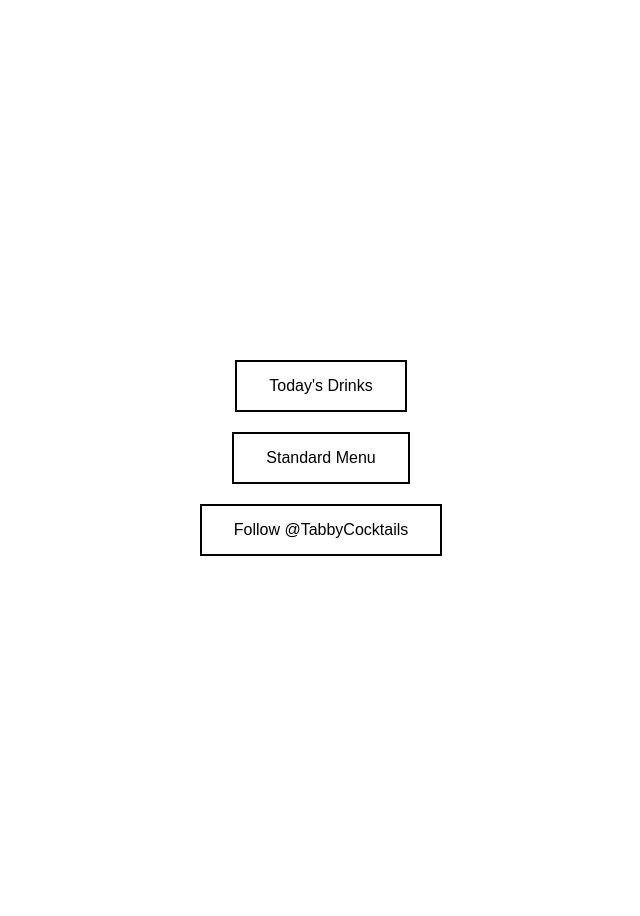
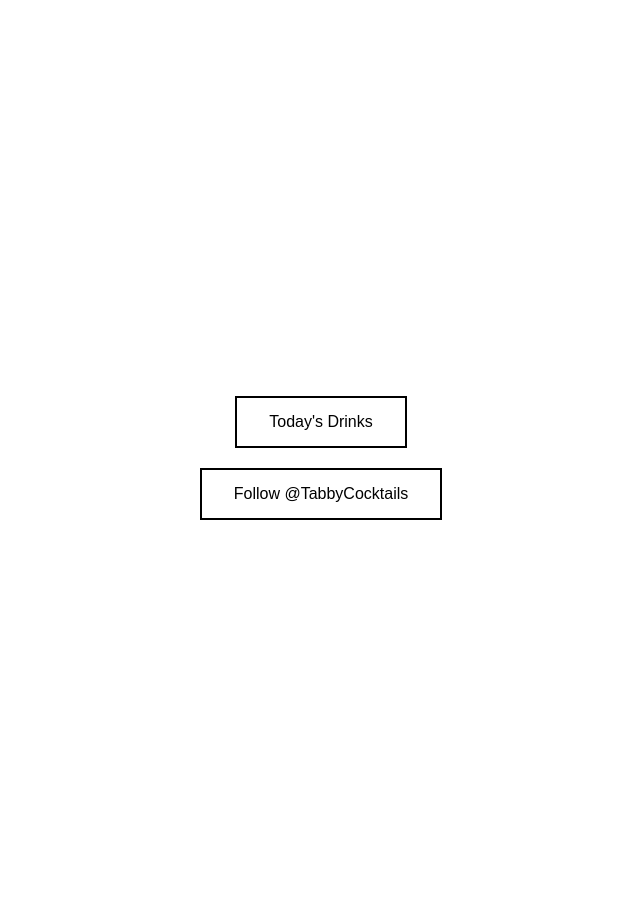
Before and after one commit to gsagostini/gsagostini.github.io, a Jekyll site: the page cocktails/menu.html, which Jekyll copies as it is, in a window 1280 px wide. Shown: the whole page, without its empty margins (319-959 px from the left). Built offline with Jekyll 4.4.1, drawn with Linux system fonts in a browser that asks for light colours.

Commit message:
commenting standard

```diff
--- a/cocktails/menu.html
+++ b/cocktails/menu.html
@@ -46,7 +46,7 @@
 <body>
 <div class="button-container">
     <button onclick="window.location.href='content/specials.png'">Today's Drinks</button>
-    <button onclick="window.location.href='content/standard.pdf'">Standard Menu</button>
+<!--     <button onclick="window.location.href='content/standard.pdf'">Standard Menu</button> -->
     <button onclick="window.location.href='https://www.instagram.com/tabbycocktails/'">Follow @TabbyCocktails</button>
 </div>
 </body>
```
